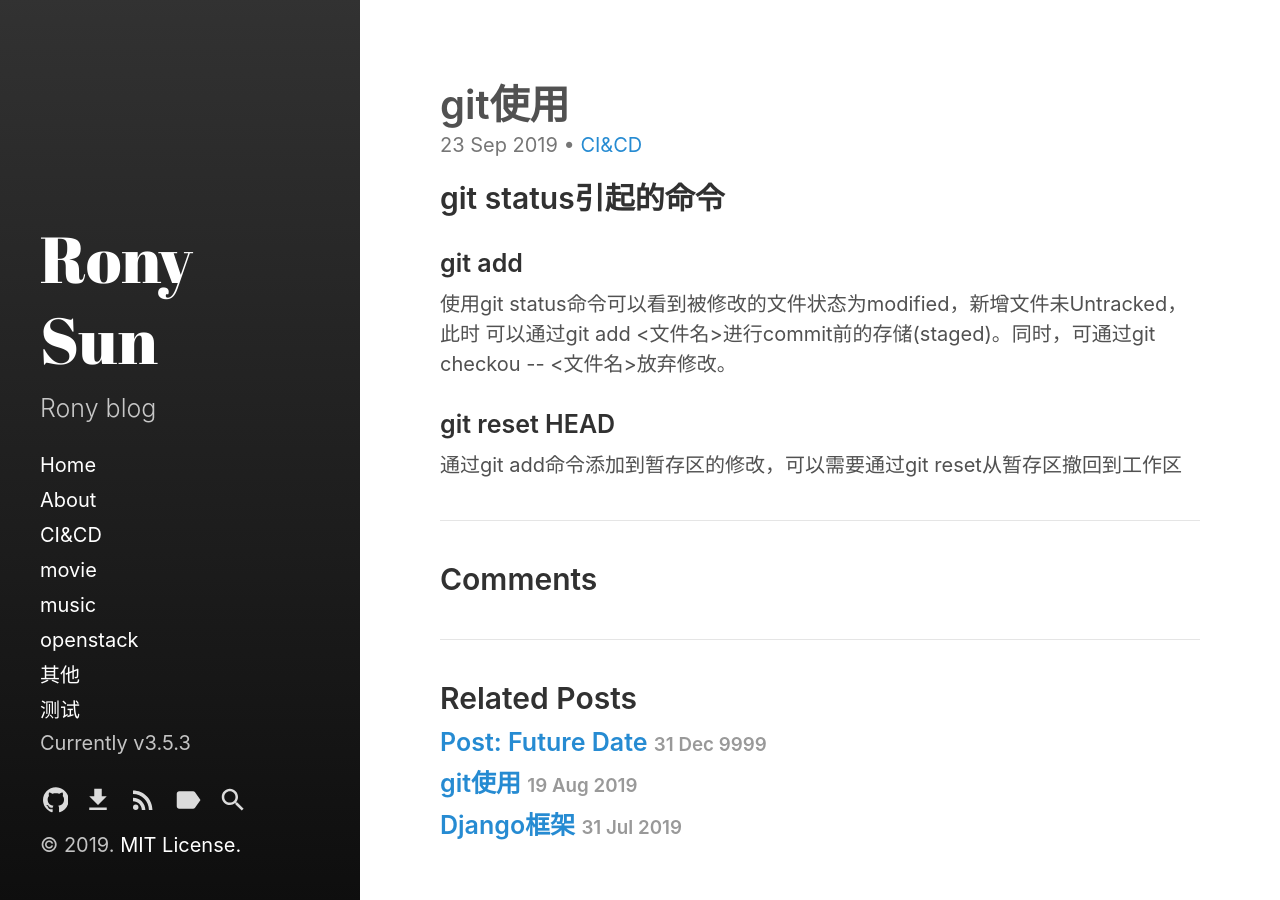
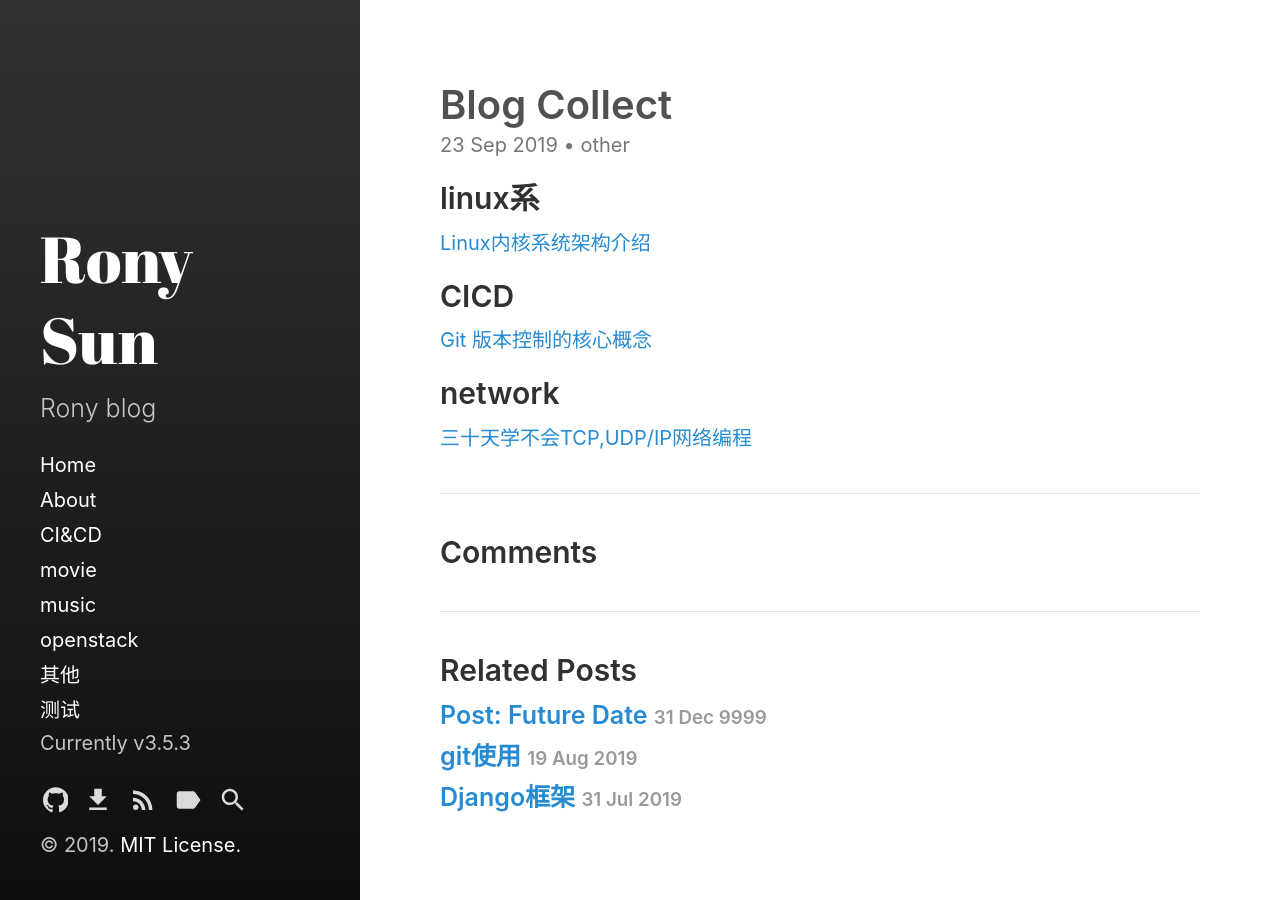
Before and after one commit to ronysun/ronysun.github.io_bak, a Jekyll site: the page built from _posts/2019-09-23-blog-collect.md, in a window 1280 px wide. Built offline with Jekyll 4.4.1, drawn with Linux system fonts in a browser that asks for light colours.

Commit message:
添加文章收集页面
添加文章收集页面 blog-collect

```diff
--- a/_posts/2019-09-23-blog-collect.md
+++ b/_posts/2019-09-23-blog-collect.md
@@ -1,12 +1,12 @@
 ---
 layout: post
-title: "git使用"
+title: "Blog Collect"
 categories:
-  - CI&CD
+  - other
 ---
-## git status引起的命令
-### git add
-使用git status命令可以看到被修改的文件状态为modified，新增文件未Untracked，此时
-可以通过git add <文件名>进行commit前的存储(staged)。同时，可通过git checkou -- <文件名>放弃修改。
-### git reset HEAD
-通过git add命令添加到暂存区的修改，可以需要通过git reset从暂存区撤回到工作区
+## linux系
+[Linux内核系统架构介绍](https://mp.weixin.qq.com/s/Wl8sYr9ydrLCBpTdFamFnw)
+## CICD
+[Git 版本控制的核心概念](https://mp.weixin.qq.com/s/vfyKgfsyacGx4uyhzJI3-A)
+## network
+[三十天学不会TCP,UDP/IP网络编程](https://rogerzhu.gitbooks.io/-tcp-udp-ip/content/)
```
